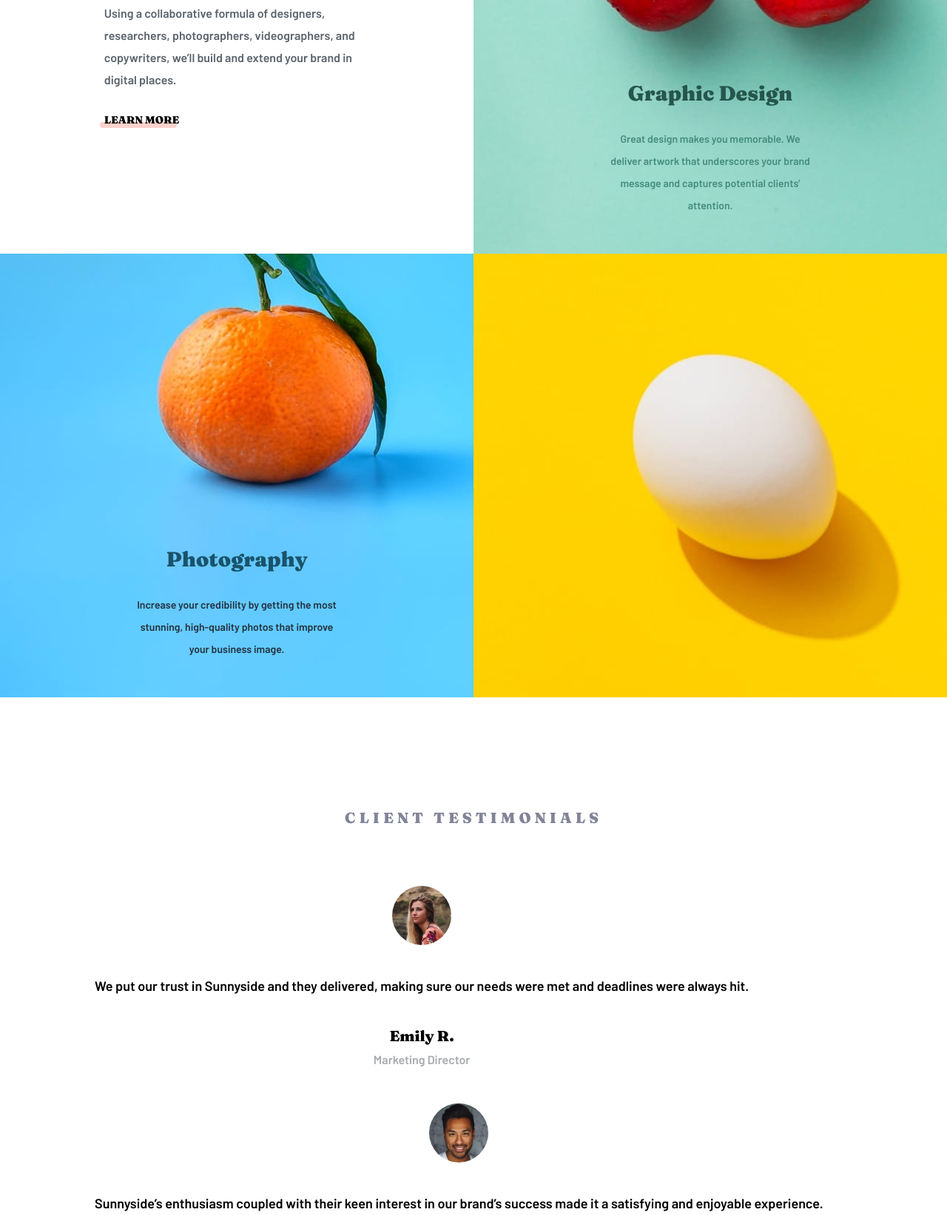
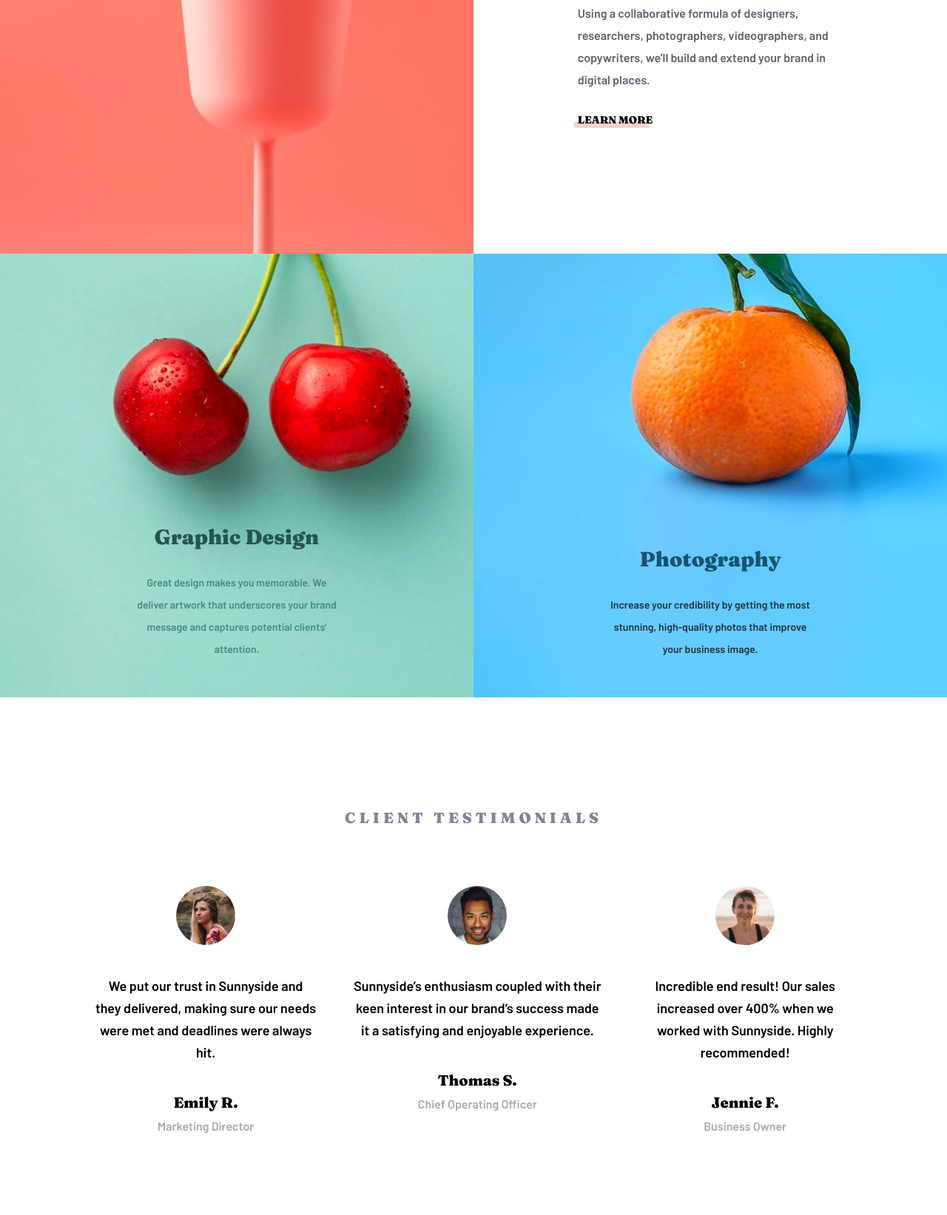
Before and after one commit to cloviswrodrigues/sunnyside_agency_landing_page, a website: page frontend/index.html in a window 1280 px wide. Shown: the part 1758-3401 px from the top of the page at 74% size. Drawn offline with Linux system fonts and the light colour scheme.

Commit message:
fix layout desktop

```diff
--- a/frontend/scss/_component.scss
+++ b/frontend/scss/_component.scss
@@ -25,7 +25,6 @@ main {
         height: 60rem;
         background: url(../images/desktop/image-transform.jpg) no-repeat;
         background-size: cover;
-        order: 1;
     }
 
     &--cup {
@@ -68,8 +67,6 @@ main {
         line-height: 3rem;
         margin-bottom: 3rem;
     }
-
-
 }
 
 .section__link {
@@ -173,7 +170,7 @@ main {
     &__wrapper {
         display: flex;
         gap: 5rem;
-        flex-wrap: wrap;
+        flex-wrap: nowrap;
     }
 
     &__item {
@@ -204,6 +201,13 @@ main {
         margin-top: 1rem;
        font-size: 1.6rem;
        color: $color-grayish-blue;
+    }
+
+    @media screen and (max-width: $break-mobile) {
+
+        &__wrapper {
+            flex-wrap: wrap;
+        }
     }
 }
 
```
Also changed, not shown: frontend/css/style.css, 1 other file.
